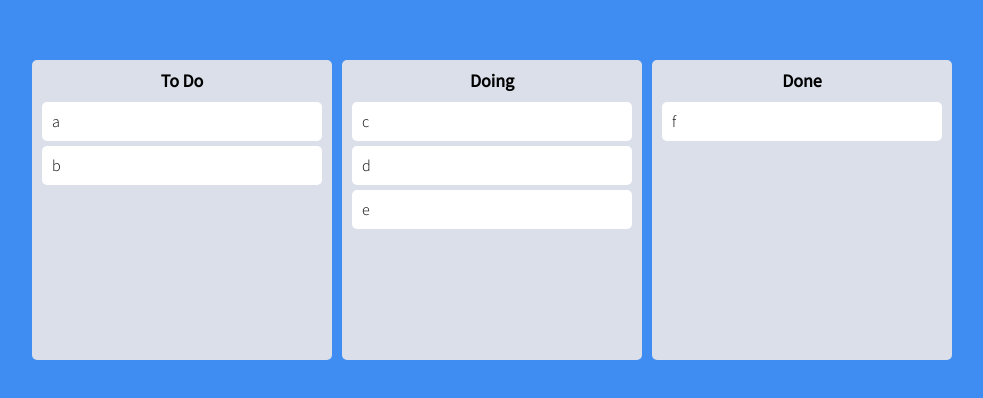
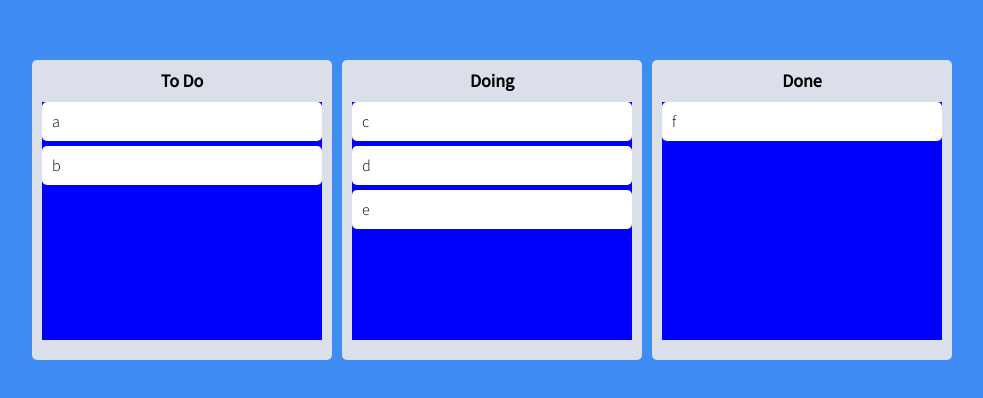
Before and after one commit to JiHunSong94/trello-ts, a React (Create React App) app: page / in a window 1280 px wide. Shown: the part 190-588 px from the top of the page, without its empty margins (148-1131 px from the left). Built offline with nearby package versions, Linux system fonts and the light colour scheme.

Commit message:
1.11 Droppable Snapshot

```diff
--- a/src/App.tsx
+++ b/src/App.tsx
@@ -1,4 +1,4 @@
-import { DragDropContext, Droppable, DropResult } from "@hello-pangea/dnd";
+import { DragDropContext, DropResult } from "@hello-pangea/dnd";
 import { useRecoilState } from "recoil";
 import styled from "styled-components";
 import { toDoState } from "./atoms";
--- a/src/Components/Board.tsx
+++ b/src/Components/Board.tsx
@@ -9,6 +9,8 @@
   background-color: ${(props) => props.theme.boardColor};
   border-radius: 5px;
   min-height: 300px;
+  display: flex;
+  flex-direction: column;
 `;
 
 const Title = styled.h2`
@@ -16,6 +18,18 @@
   font-weight: 600;
   margin-bottom: 10px;
   font-size: 18px;
+`;
+
+interface IAreaProps {
+  isDraggingOver: boolean;
+  isDraggingFromThis: boolean;
+}
+
+const Area = styled.div<IAreaProps>`
+  background-color: ${(props) =>
+    props.isDraggingOver ? "pink" : props.isDraggingFromThis ? "red" : "blue"};
+  flex-grow: 1;
+  transition: background-color 0.3s ease-in-out;
 `;
 
 interface IBoardProps {
@@ -28,13 +42,18 @@
     <Wrapper>
       <Title>{boardId}</Title>
       <Droppable droppableId={boardId}>
-        {(magic) => (
-          <div ref={magic.innerRef} {...magic.droppableProps}>
+        {(magic, info) => (
+          <Area
+            isDraggingOver={info.isDraggingOver}
+            isDraggingFromThis={Boolean(info.draggingFromThisWith)}
+            ref={magic.innerRef}
+            {...magic.droppableProps}
+          >
             {toDos.map((toDo, index) => (
               <DragabbleCard key={toDo} index={index} toDo={toDo} />
             ))}
             {magic.placeholder}
-          </div>
+          </Area>
         )}
       </Droppable>
     </Wrapper>
```
